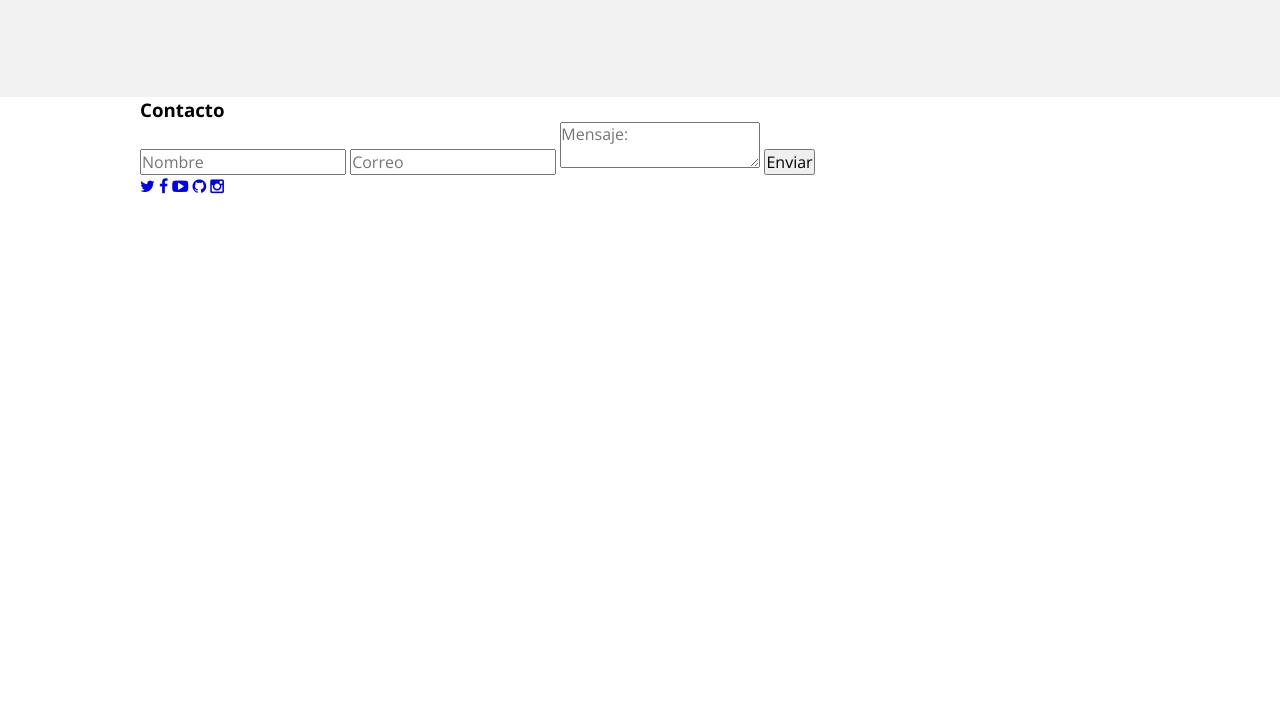
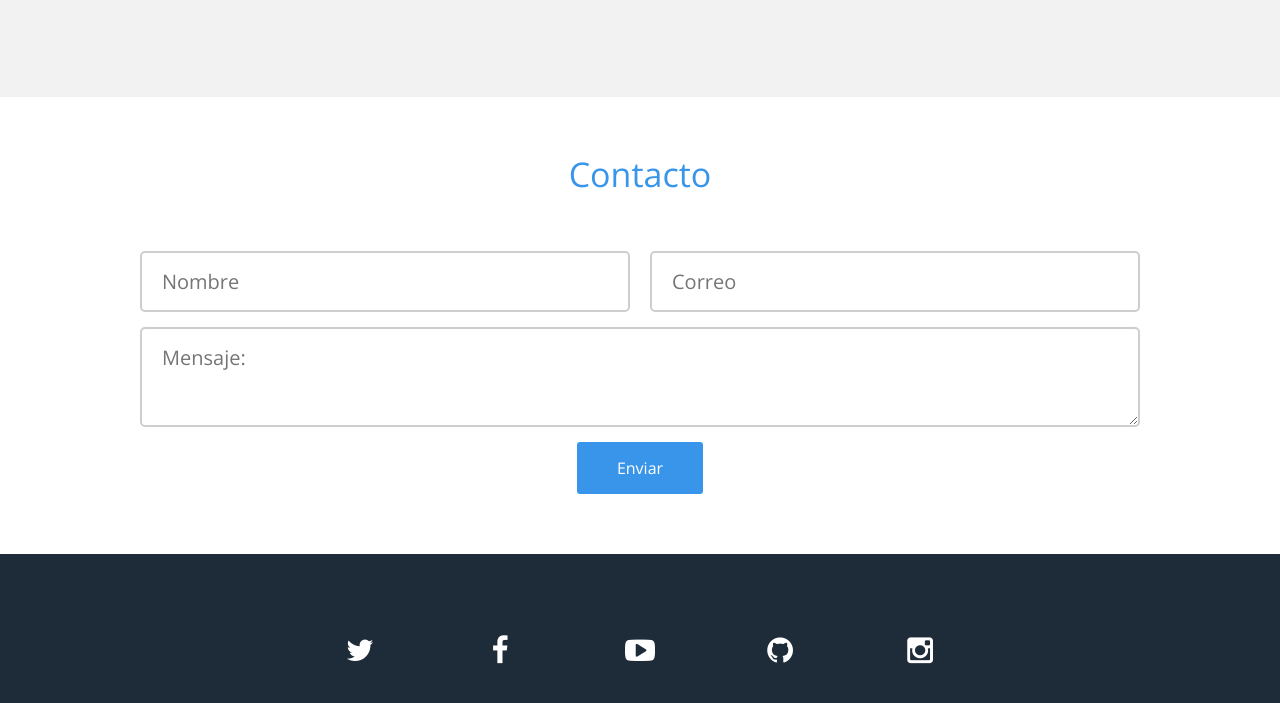
Before and after one commit to Brandonmkmk/practica, a plain HTML site: page index.html in a window 1280 px wide. Shown: the part 1537-2240 px from the top of the page. Before the commit the page ends 1734 px from the top, so only its background shows below. Drawn offline with nearby package versions, Linux system fonts and the light colour scheme.

Commit message:
commit 8

```diff
--- a/css/estilos.css
+++ b/css/estilos.css
@@ -122,3 +122,71 @@ header {
         .main .trabajos .contenedor-trabajos .trabajo .descripcion .categoria {
           font-size: 14px;
           color: #636363; }
+
+          /* ----- ----- FOOTER ----- ----- */
+footer .contacto {
+  padding: 60px 0; }
+  footer .contacto .titulo {
+    font-size: 34px;
+    line-height: 34px;
+    margin-bottom: 60px;
+    font-weight: 300;
+    color: #3895ea;
+    text-align: center; }
+  footer .contacto .formulario {
+    display: flex;
+    flex-wrap: wrap;
+    justify-content: space-between; }
+    footer .contacto .formulario input[type="text"],
+    footer .contacto .formulario input[type="email"],
+    footer .contacto .formulario textarea {
+      border: 2px solid #cecece;
+      border-radius: 5px;
+      padding: 15px 20px;
+      font-size: 20px;
+      color: #a4a4a4; }
+    footer .contacto .formulario input[type="text"],
+    footer .contacto .formulario input[type="email"] {
+      width: 49%;
+      margin-bottom: 15px; }
+    footer .contacto .formulario textarea {
+      width: 100%;
+      height: 100px;
+      min-width: 100%;
+      margin-bottom: 15px;
+      min-height: 100px;
+      max-height: 300px; }
+    footer .contacto .formulario .boton {
+      margin: auto;
+      background: #3895ea;
+      color: #fff;
+      border: none;
+      border-radius: 3px;
+      padding: 15px 40px; }
+      footer .contacto .formulario .boton:hover {
+        background: #387bea; }
+footer .redes-sociales {
+  background: #1e2b38;
+  padding: 60px 0; }
+  footer .redes-sociales .contenedor {
+    display: flex;
+    justify-content: center; }
+    footer .redes-sociales .contenedor a {
+      color: #fff;
+      text-align: center;
+      width: 100px;
+      font-size: 30px;
+      padding: 15px 0;
+      display: block;
+      margin: 0 20px;
+      border-radius: 3px; }
+    footer .redes-sociales .contenedor .twitter:hover {
+      background: #55acee; }
+    footer .redes-sociales .contenedor .facebook:hover {
+      background: #3b5998; }
+    footer .redes-sociales .contenedor .youtube:hover {
+      background: #cd201f; }
+    footer .redes-sociales .contenedor .github:hover {
+      background: #666666; }
+    footer .redes-sociales .contenedor .instagram:hover {
+      background: #3f729b; }
```
